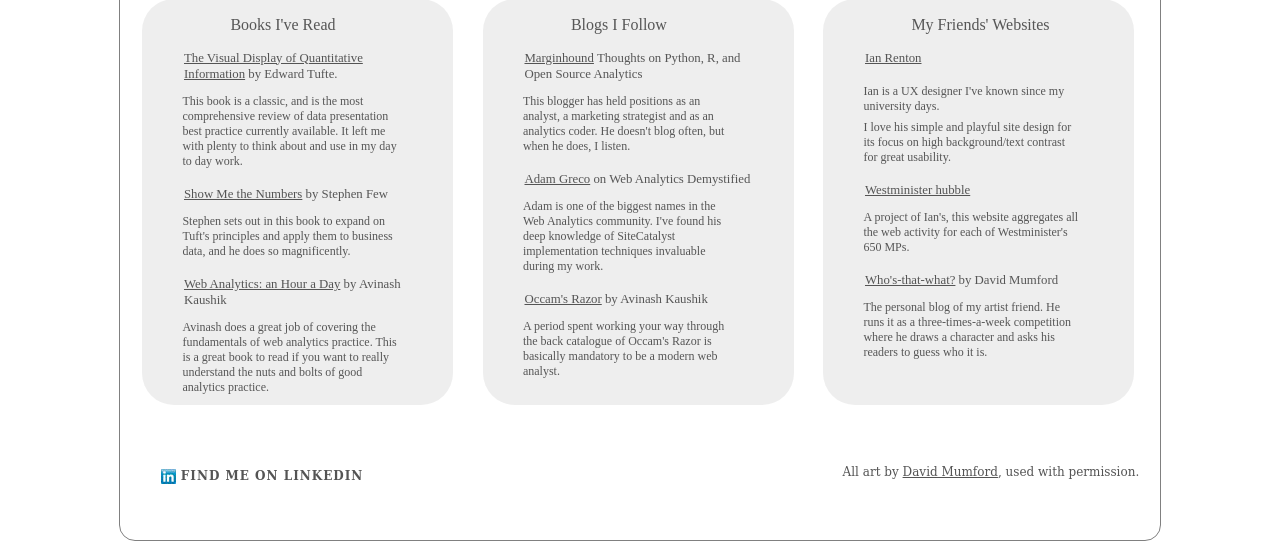
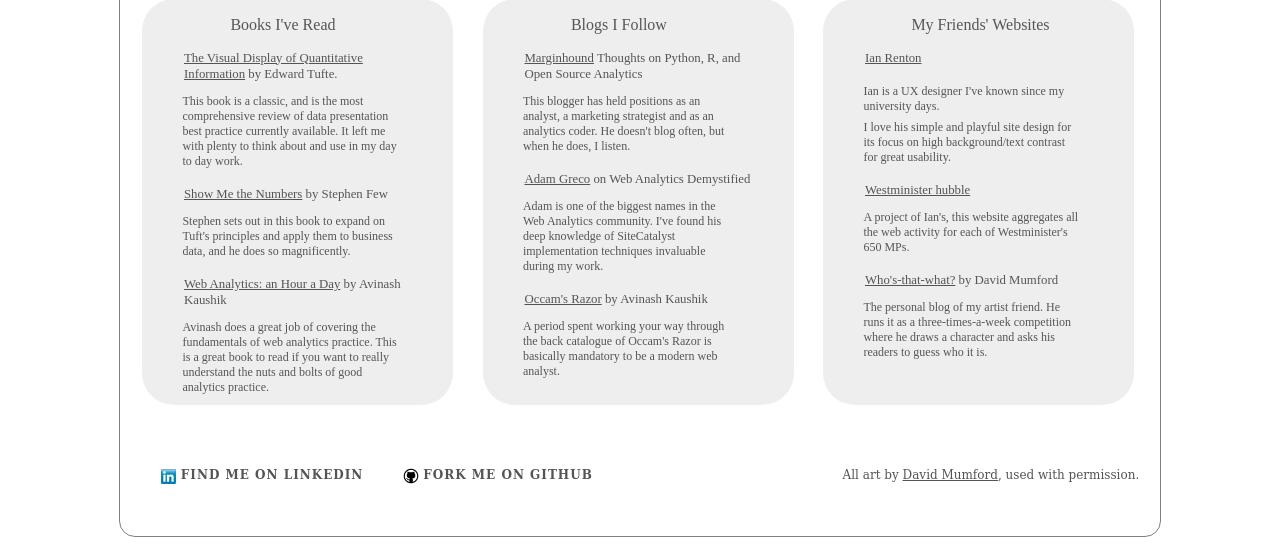
Before and after one commit to Racheet/W3C-Mobile-Course, a PHP site: page / in a window 1280 px wide. Shown: the part 505-1062 px from the top of the page. Run offline with PHP 8.4, Linux system fonts and the light colour scheme; some libraries are stand-ins or nearby versions.

Commit message:
added github ilnk

```diff
--- a/assignment4/css/base.css
+++ b/assignment4/css/base.css
@@ -309,22 +309,34 @@ footer nav, footer p {
     float: left;
     display: inline;
     margin:0 0 0 1.25em;
-    padding-top: 1em;
+}
+
+footer nav {
+    padding-top:0.75em;
 }
 
 footer p {
     float: left;
     font-size: 0.75em;
     padding-left:0.5em;
+    padding-top: 1.25em;
 }
 
 footer nav li a{
-    background-image: url("../img/linkedin15px.jpg");
     background-position: center left;
     background-repeat: no-repeat;
     padding-left:20px;
+    margin-top: 0.25em;
+    height:16px;
 }
 
+footer nav li a#linkedin{
+   background-image: url("../img/linkedin15px.jpg");
+}
+
+footer nav li a#github{
+    background-image: url("../img/github.jpg");
+}
 
 @media all and (min-width: 420px) {
 footer p { float:right; }
--- a/assignment4/index.html
+++ b/assignment4/index.html
@@ -129,7 +129,8 @@
     </div>
     <footer>
         <nav><ul>
-        <li><a href="http://www.linkedin.com/profile/view?id=103970032">Find me on LinkedIn</a></li>
+        <li><a id="linkedin" href="http://www.linkedin.com/profile/view?id=103970032">Find me on LinkedIn</a></li>
+        <li><a id="github" href="https://github.com/Racheet">Fork me on Github</a></li>
         </ul></nav>
         <p>All art by <a href="http://davoul.blogspot.co.uk/p/whos-that-what.html">David Mumford</a>, used with permission.</p>
     </footer>
```
